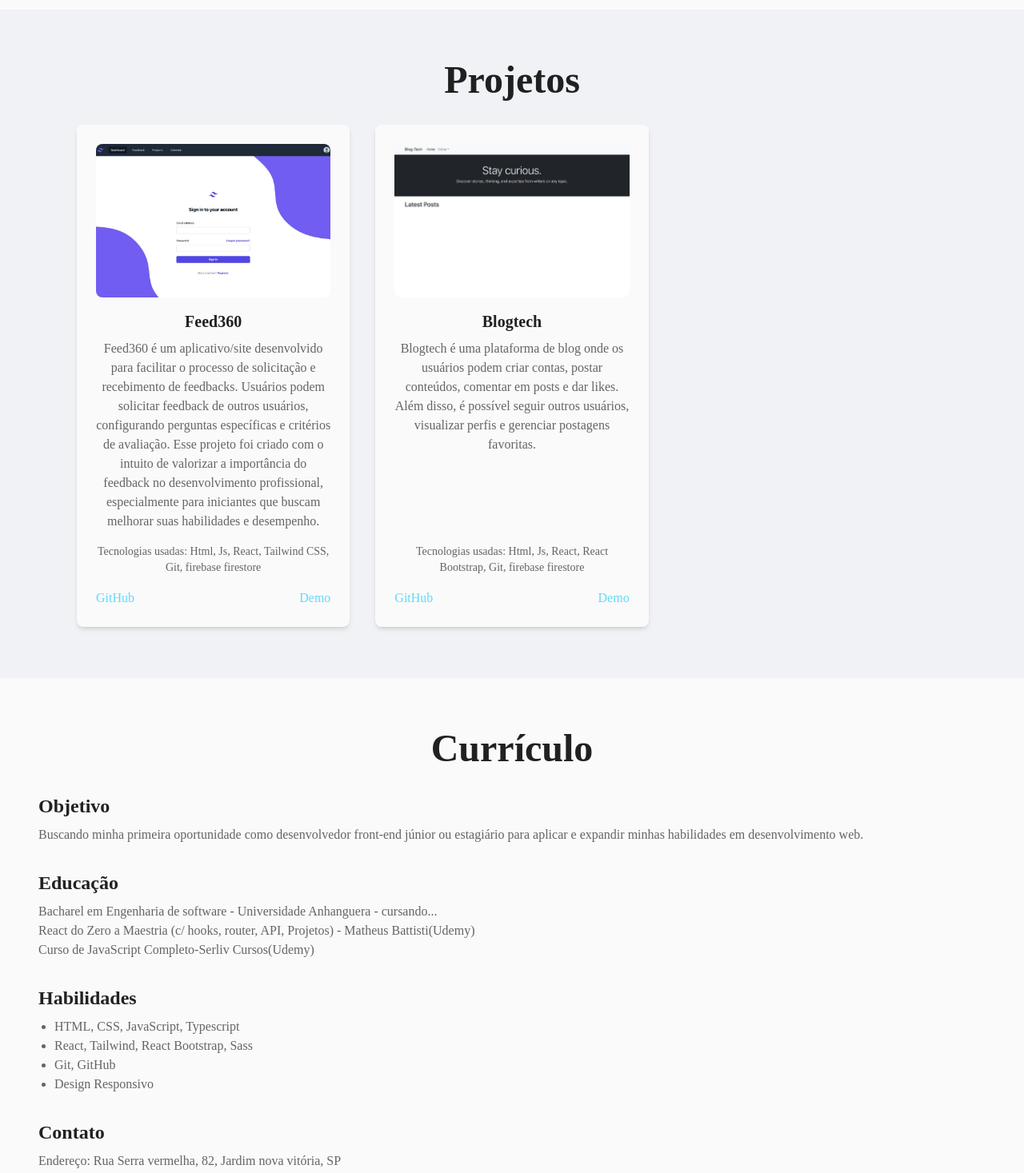
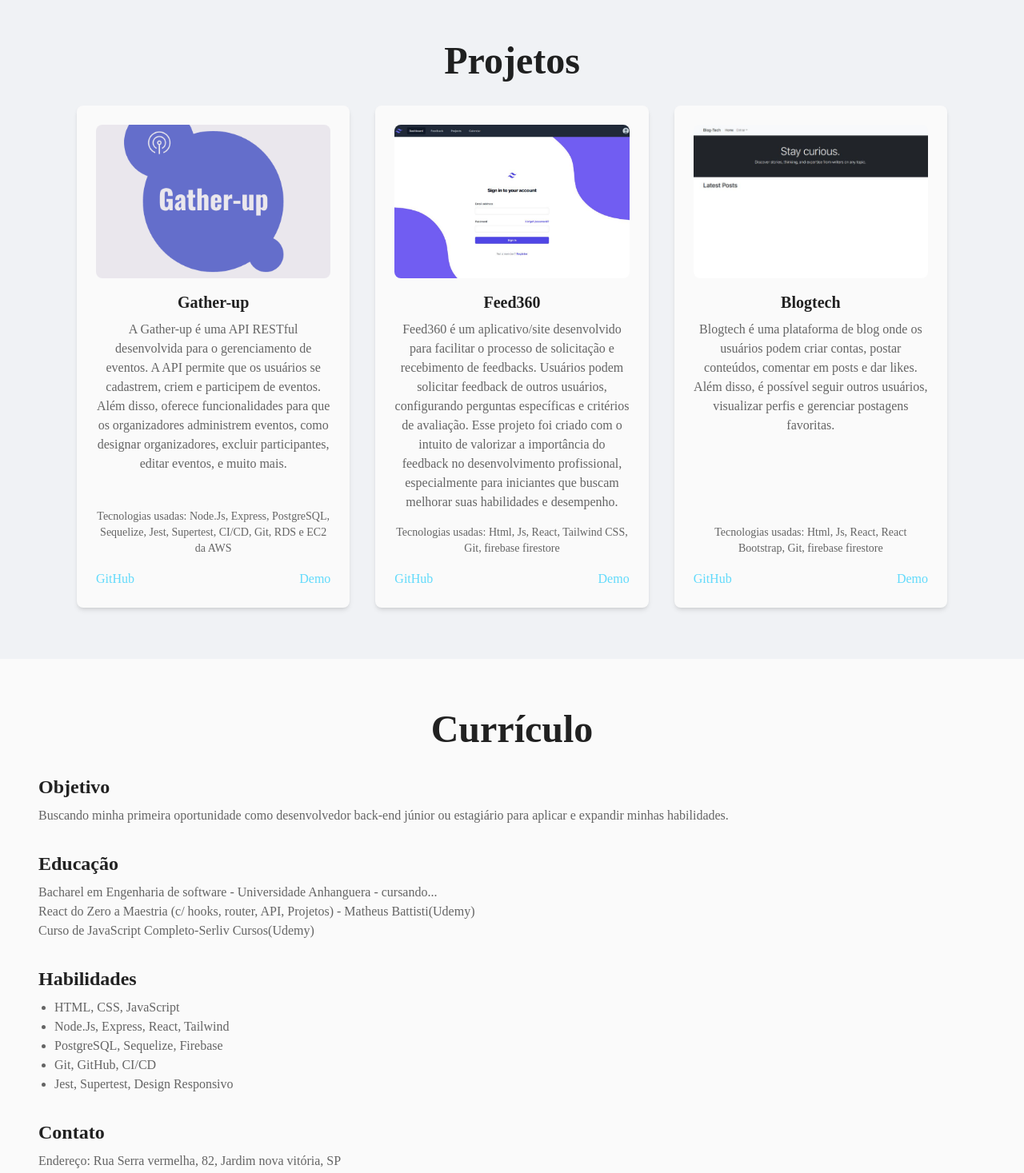
Before and after one commit to UsoppSogeking/portfolio2024, a React (Vite) app: page / in a window 1280 px wide. Shown: the part 1260-2727 px from the top of the page at 80% size. Built offline with nearby package versions, Linux system fonts and the light colour scheme; a web font is replaced by a local one.

Commit message:
novo projeto adicionado: Gather-up

```diff
--- a/src/pages/Home/Home.jsx
+++ b/src/pages/Home/Home.jsx
@@ -6,6 +6,7 @@ import { motion } from 'framer-motion';
 
 import blogtechImage from '../../images/blogtech.png';
 import feed360 from '../../images/feed360.png';
+import Gatherup from '../../images/Gatherup.png';
 
 const Home = () => {
   return (
@@ -18,15 +19,19 @@ const Home = () => {
           transition={{ duration: 1 }}
         >
           <h1 className="font-bold text-4xl md:text-5xl lg:text-6xl xl:text-7xl text-light-text-87 mb-4 dark:text-dark-text-87">
-                        Desenvolvedor Front-end
+            Desenvolvedor Back-end
           </h1>
           <p className="text-base md:text-lg lg:text-xl xl:text-2xl">
-                        Olá! Estou animado para compartilhar meu espaço digital com você. Vamos navegar e aprender juntos!
+            Olá! Estou animado para compartilhar meu espaço digital com você.
+            Vamos navegar e aprender juntos!
           </p>
         </motion.div>
       </header>
 
-            <section id="about" className="w-full py-16 bg-light-panel dark:bg-dark-panel">
+      <section
+        id="about"
+        className="w-full py-16 bg-light-panel dark:bg-dark-panel"
+      >
         <motion.div
           className="max-w-7xl mx-auto text-center px-6 md:px-12"
           initial={{ opacity: 0, y: 100 }}
@@ -39,19 +44,30 @@ const Home = () => {
           </h2>
           <div className="text-left space-y-8">
             <p className="text-light-text-60 dark:text-dark-text-60">
-                            Olá! Meu nome é Yuri e sou um entusiasta de desenvolvimento front-end, em busca da minha primeira oportunidade como estagiário ou desenvolvedor front-end júnior. Desde que comecei a programar, descobri uma paixão por criar interfaces intuitivas e funcionais que melhoram a experiência do usuário.
+              Olá! Meu nome é Yuri e sou um entusiasta de desenvolvimento
+              back-end, em busca da minha primeira oportunidade como estagiário
+              ou desenvolvedor back-end júnior.
             </p>
             <p className="text-light-text-60 dark:text-dark-text-60">
-                            Adoro aprender coisas novas e estou sempre explorando as últimas tecnologias e ferramentas no desenvolvimento web. Acredito que o aprendizado contínuo é fundamental na área de tecnologia, e estou animado para aplicar meus conhecimentos em um ambiente profissional e colaborar com uma equipe dedicada.
+              Adoro aprender coisas novas e estou sempre explorando as últimas
+              tecnologias e ferramentas no desenvolvimento web. Acredito que o
+              aprendizado contínuo é fundamental na área de tecnologia, e estou
+              animado para aplicar meus conhecimentos em um ambiente
+              profissional e colaborar com uma equipe dedicada.
             </p>
             <p className="text-light-text-60 dark:text-dark-text-60">
-                            Estou ansioso para contribuir com projetos inovadores e crescer como desenvolvedor, enquanto ajudo a criar soluções que façam a diferença.
+              Estou ansioso para contribuir com projetos inovadores e crescer
+              como desenvolvedor, enquanto ajudo a criar soluções que façam a
+              diferença.
             </p>
           </div>
         </motion.div>
       </section>
 
-            <section id="projects" className="w-full py-16 bg-light-background dark:bg-dark-background">
+      <section
+        id="projects"
+        className="w-full py-16 bg-light-background dark:bg-dark-background"
+      >
         <motion.div
           className="max-w-7xl mx-auto text-center px-6 md:px-12"
           initial={{ opacity: 0, y: 100 }}
@@ -67,44 +83,152 @@ const Home = () => {
               <div className="project-card bg-light-panel dark:bg-dark-panel p-6 rounded-lg shadow-md transition-transform transform hover:scale-105 flex flex-col">
                 <div className="flex flex-col justify-between h-full">
                   <div>
-                                        <img src={feed360} alt="Projeto 1" className="w-full h-48 object-cover mb-4 rounded-lg" />
-                                        <h3 className="text-xl font-bold mb-2 text-light-text-87 dark:text-dark-text-87">Feed360</h3>
-                                        <p className="text-light-text-60 dark:text-dark-text-60 mb-4">Feed360 é um aplicativo/site desenvolvido para facilitar o processo de solicitação e recebimento de feedbacks. Usuários podem solicitar feedback de outros usuários, configurando perguntas específicas e critérios de avaliação. Esse projeto foi criado com o intuito de valorizar a importância do feedback no desenvolvimento profissional, especialmente para iniciantes que buscam melhorar suas habilidades e desempenho.</p>
+                    <img
+                      src={Gatherup}
+                      alt="Projeto 1"
+                      className="w-full h-48 object-cover mb-4 rounded-lg"
+                    />
+                    <h3 className="text-xl font-bold mb-2 text-light-text-87 dark:text-dark-text-87">
+                      Gather-up
+                    </h3>
+                    <p className="text-light-text-60 dark:text-dark-text-60 mb-4">
+                      A Gather-up é uma API RESTful desenvolvida para o
+                      gerenciamento de eventos. A API permite que os usuários se
+                      cadastrem, criem e participem de eventos. Além disso,
+                      oferece funcionalidades para que os organizadores
+                      administrem eventos, como designar organizadores, excluir
+                      participantes, editar eventos, e muito mais.
+                    </p>
                   </div>
                   <div className="flex flex-col justify-end mt-auto">
-                                        <p className="text-sm mb-4 text-light-text-60 dark:text-dark-text-60">Tecnologias usadas: Html, Js, React, Tailwind CSS, Git, firebase firestore</p>
+                    <p className="text-sm mb-4 text-light-text-60 dark:text-dark-text-60">
+                      Tecnologias usadas: Node.Js, Express, PostgreSQL,
+                      Sequelize, Jest, Supertest, CI/CD, Git, RDS e EC2 da AWS
+                    </p>
                     <div className="flex justify-between">
-                                            <a target='_blank' href="https://github.com/UsoppSogeking/feed360" className="text-react-color dark:text-dark-primary hover:underline" rel="noopener noreferrer">GitHub</a>
-                                            <a target='_blank' href="https://feed360.vercel.app" className="text-react-color dark:text-dark-primary hover:underline" rel="noopener noreferrer">Demo</a>
+                      <a
+                        target="_blank"
+                        href="https://github.com/UsoppSogeking/Gather-up"
+                        className="text-react-color dark:text-dark-primary hover:underline"
+                        rel="noopener noreferrer"
+                      >
+                        GitHub
+                      </a>
+                      <a
+                        target="_blank"
+                        href="https://gather-up.onrender.com/docs"
+                        className="text-react-color dark:text-dark-primary hover:underline"
+                        rel="noopener noreferrer"
+                      >
+                        Demo
+                      </a>
                     </div>
                   </div>
                 </div>
               </div>
 
-
               <div className="project-card bg-light-panel dark:bg-dark-panel p-6 rounded-lg shadow-md transition-transform transform hover:scale-105 flex flex-col">
                 <div className="flex flex-col justify-between h-full">
                   <div>
-                                        <img src={blogtechImage} alt="Projeto 2" className="w-full h-48 object-cover mb-4 rounded-lg" />
-                                        <h3 className="text-xl font-bold mb-2 text-light-text-87 dark:text-dark-text-87">Blogtech</h3>
-                                        <p className="text-light-text-60 dark:text-dark-text-60 mb-4">Blogtech é uma plataforma de blog onde os usuários podem criar contas, postar conteúdos, comentar em posts e dar likes. Além disso, é possível seguir outros usuários, visualizar perfis e gerenciar postagens favoritas.</p>
+                    <img
+                      src={feed360}
+                      alt="Projeto 1"
+                      className="w-full h-48 object-cover mb-4 rounded-lg"
+                    />
+                    <h3 className="text-xl font-bold mb-2 text-light-text-87 dark:text-dark-text-87">
+                      Feed360
+                    </h3>
+                    <p className="text-light-text-60 dark:text-dark-text-60 mb-4">
+                      Feed360 é um aplicativo/site desenvolvido para facilitar o
+                      processo de solicitação e recebimento de feedbacks.
+                      Usuários podem solicitar feedback de outros usuários,
+                      configurando perguntas específicas e critérios de
+                      avaliação. Esse projeto foi criado com o intuito de
+                      valorizar a importância do feedback no desenvolvimento
+                      profissional, especialmente para iniciantes que buscam
+                      melhorar suas habilidades e desempenho.
+                    </p>
                   </div>
                   <div className="flex flex-col justify-end mt-auto">
-                                        <p className="text-sm mb-4 text-light-text-60 dark:text-dark-text-60">Tecnologias usadas: Html, Js, React, React Bootstrap, Git, firebase firestore</p>
+                    <p className="text-sm mb-4 text-light-text-60 dark:text-dark-text-60">
+                      Tecnologias usadas: Html, Js, React, Tailwind CSS, Git,
+                      firebase firestore
+                    </p>
                     <div className="flex justify-between">
-                                            <a target='_blank' href="https://github.com/UsoppSogeking/BlogTech" className="text-react-color dark:text-dark-primary hover:underline" rel="noopener noreferrer">GitHub</a>
-                                            <a target='_blank' href="https://blog-tech-pink.vercel.app" className="text-react-color dark:text-dark-primary hover:underline" rel="noopener noreferrer">Demo</a>
+                      <a
+                        target="_blank"
+                        href="https://github.com/UsoppSogeking/feed360"
+                        className="text-react-color dark:text-dark-primary hover:underline"
+                        rel="noopener noreferrer"
+                      >
+                        GitHub
+                      </a>
+                      <a
+                        target="_blank"
+                        href="https://feed360.vercel.app"
+                        className="text-react-color dark:text-dark-primary hover:underline"
+                        rel="noopener noreferrer"
+                      >
+                        Demo
+                      </a>
                     </div>
                   </div>
                 </div>
               </div>
 
+              <div className="project-card bg-light-panel dark:bg-dark-panel p-6 rounded-lg shadow-md transition-transform transform hover:scale-105 flex flex-col">
+                <div className="flex flex-col justify-between h-full">
+                  <div>
+                    <img
+                      src={blogtechImage}
+                      alt="Projeto 2"
+                      className="w-full h-48 object-cover mb-4 rounded-lg"
+                    />
+                    <h3 className="text-xl font-bold mb-2 text-light-text-87 dark:text-dark-text-87">
+                      Blogtech
+                    </h3>
+                    <p className="text-light-text-60 dark:text-dark-text-60 mb-4">
+                      Blogtech é uma plataforma de blog onde os usuários podem
+                      criar contas, postar conteúdos, comentar em posts e dar
+                      likes. Além disso, é possível seguir outros usuários,
+                      visualizar perfis e gerenciar postagens favoritas.
+                    </p>
+                  </div>
+                  <div className="flex flex-col justify-end mt-auto">
+                    <p className="text-sm mb-4 text-light-text-60 dark:text-dark-text-60">
+                      Tecnologias usadas: Html, Js, React, React Bootstrap, Git,
+                      firebase firestore
+                    </p>
+                    <div className="flex justify-between">
+                      <a
+                        target="_blank"
+                        href="https://github.com/UsoppSogeking/BlogTech"
+                        className="text-react-color dark:text-dark-primary hover:underline"
+                        rel="noopener noreferrer"
+                      >
+                        GitHub
+                      </a>
+                      <a
+                        target="_blank"
+                        href="https://blog-tech-pink.vercel.app"
+                        className="text-react-color dark:text-dark-primary hover:underline"
+                        rel="noopener noreferrer"
+                      >
+                        Demo
+                      </a>
+                    </div>
+                  </div>
+                </div>
+              </div>
             </div>
           </div>
         </motion.div>
       </section>
 
-            <section id="cv" className="w-full py-16 bg-light-panel dark:bg-dark-panel">
+      <section
+        id="cv"
+        className="w-full py-16 bg-light-panel dark:bg-dark-panel"
+      >
         <motion.div
           className="max-w-7xl mx-auto text-center px-6 md:px-12"
           initial={{ opacity: 0, y: 100 }}
@@ -117,34 +241,74 @@ const Home = () => {
           </h2>
           <div className="text-left space-y-8">
             <div>
-                            <h3 className="font-semibold text-2xl mb-2 text-light-text-87 dark:text-dark-text-87">Objetivo</h3>
-                            <p className="text-light-text-60 dark:text-dark-text-60 mb-4">Buscando minha primeira oportunidade como desenvolvedor front-end júnior ou estagiário para aplicar e expandir minhas habilidades em desenvolvimento web.</p>
+              <h3 className="font-semibold text-2xl mb-2 text-light-text-87 dark:text-dark-text-87">
+                Objetivo
+              </h3>
+              <p className="text-light-text-60 dark:text-dark-text-60 mb-4">
+                Buscando minha primeira oportunidade como desenvolvedor back-end
+                júnior ou estagiário para aplicar e expandir minhas habilidades.
+              </p>
             </div>
             <div>
-                            <h3 className="font-semibold text-2xl mb-2 text-light-text-87 dark:text-dark-text-87">Educação</h3>
-                            <p className="text-light-text-60 dark:text-dark-text-60">Bacharel em Engenharia de software - Universidade Anhanguera - cursando...</p>
-                            <p className="text-light-text-60 dark:text-dark-text-60">React do Zero a Maestria (c/ hooks, router, API, Projetos) - Matheus Battisti(Udemy)</p>
-                            <p className="text-light-text-60 dark:text-dark-text-60">Curso de JavaScript Completo-Serliv Cursos(Udemy)</p>
+              <h3 className="font-semibold text-2xl mb-2 text-light-text-87 dark:text-dark-text-87">
+                Educação
+              </h3>
+              <p className="text-light-text-60 dark:text-dark-text-60">
+                Bacharel em Engenharia de software - Universidade Anhanguera -
+                cursando...
+              </p>
+              <p className="text-light-text-60 dark:text-dark-text-60">
+                React do Zero a Maestria (c/ hooks, router, API, Projetos) -
+                Matheus Battisti(Udemy)
+              </p>
+              <p className="text-light-text-60 dark:text-dark-text-60">
+                Curso de JavaScript Completo-Serliv Cursos(Udemy)
+              </p>
             </div>
             <div>
-                            <h3 className="font-semibold text-2xl mb-2 text-light-text-87 dark:text-dark-text-87">Habilidades</h3>
+              <h3 className="font-semibold text-2xl mb-2 text-light-text-87 dark:text-dark-text-87">
+                Habilidades
+              </h3>
               <ul className="list-disc pl-5 text-light-text-60 dark:text-dark-text-60">
-                                <li>HTML, CSS, JavaScript, Typescript</li>
-                                <li>React, Tailwind, React Bootstrap, Sass</li>
-                                <li>Git, GitHub</li>
-                                <li>Design Responsivo</li>
+                <li>HTML, CSS, JavaScript</li>
+                <li>Node.Js, Express, React, Tailwind</li>
+                <li>PostgreSQL, Sequelize, Firebase</li>
+                <li>Git, GitHub, CI/CD</li>
+                <li>Jest, Supertest, Design Responsivo</li>
               </ul>
             </div>
             <div>
-                            <h3 className="font-semibold text-2xl mb-2 text-light-text-87 dark:text-dark-text-87">Contato</h3>
-                            <p className="text-light-text-60 dark:text-dark-text-60">Endereço: Rua Serra vermelha, 82, Jardim nova vitória, SP</p>
-                            <p className="text-light-text-60 dark:text-dark-text-60">Email: <a href="mailto:seuemail@exemplo.com" className="text-react-color dark:text-dark-primary">lyuri1508@gmail.com</a></p>
-                            <p className="text-light-text-60 dark:text-dark-text-60">Telefone: (11) 98094-2220</p>
+              <h3 className="font-semibold text-2xl mb-2 text-light-text-87 dark:text-dark-text-87">
+                Contato
+              </h3>
+              <p className="text-light-text-60 dark:text-dark-text-60">
+                Endereço: Rua Serra vermelha, 82, Jardim nova vitória, SP
+              </p>
+              <p className="text-light-text-60 dark:text-dark-text-60">
+                Email:{' '}
+                <a
+                  href="mailto:seuemail@exemplo.com"
+                  className="text-react-color dark:text-dark-primary"
+                >
+                  lyuri1508@gmail.com
+                </a>
+              </p>
+              <p className="text-light-text-60 dark:text-dark-text-60">
+                Telefone: (11) 98094-2220
+              </p>
               <div className="flex space-x-4 mt-4 items-center">
-                                <a target="_blank" href="https://github.com/UsoppSogeking" className="text-react-color dark:text-dark-primary">
+                <a
+                  target="_blank"
+                  href="https://github.com/UsoppSogeking"
+                  className="text-react-color dark:text-dark-primary"
+                >
                   <FontAwesomeIcon icon={faGithub} size="2x" />
                 </a>
-                                <a target="_blank" href="https://wa.me/5511980942220" className="text-react-color dark:text-dark-primary">
+                <a
+                  target="_blank"
+                  href="https://wa.me/5511980942220"
+                  className="text-react-color dark:text-dark-primary"
+                >
                   <FontAwesomeIcon icon={faWhatsapp} size="2x" />
                 </a>
               </div>
@@ -155,7 +319,7 @@ const Home = () => {
       <ContactForm />
       <ScrollToTopButton />
     </div>
-    )
-}
+  );
+};
 
 export default Home;
```
Also changed, not shown: src/images/Gatherup.png (added). Lines whose indentation alone changed are shown as unchanged.
